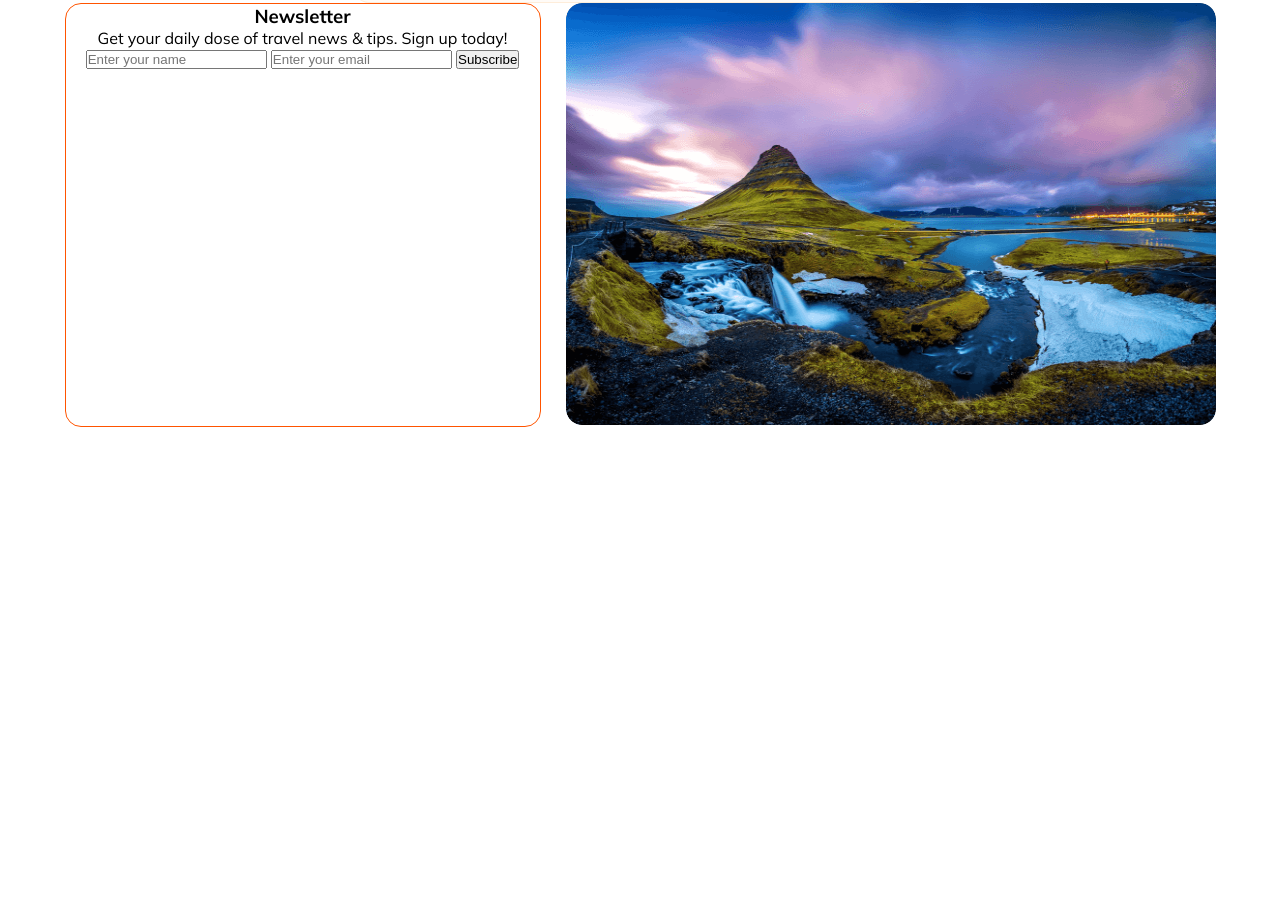
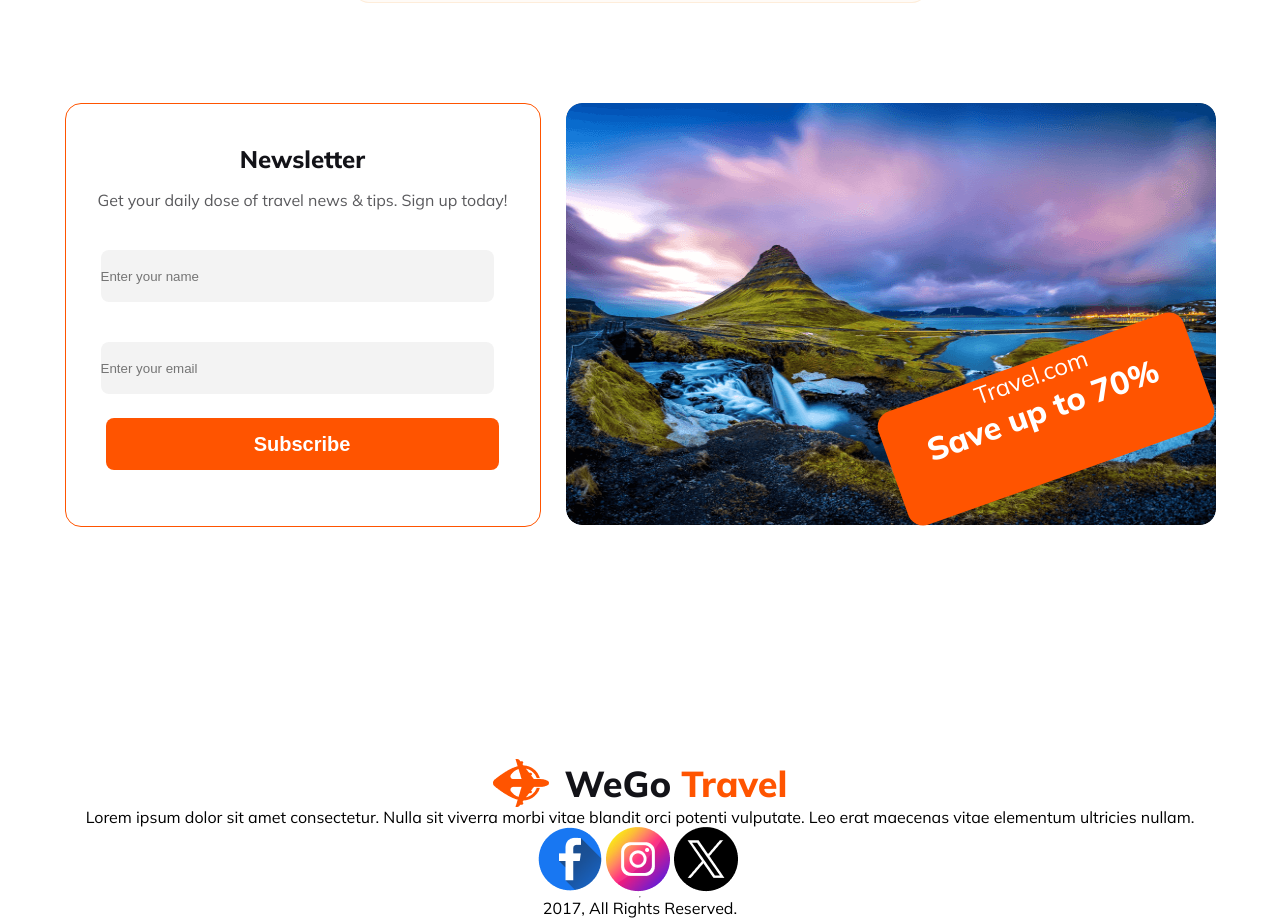
Before and after one commit to ShariarM/B9-A2, a plain HTML site: page index.html in a window 1280 px wide. Shown: the part 3474-4392 px from the top of the page. Before the commit the page ends 3901 px from the top, so only its background shows below. Drawn offline with Linux system fonts and the light colour scheme.

Commit message:
added the footer section

```diff
--- a/index.css
+++ b/index.css
@@ -33,7 +33,7 @@ body {
     gap: 15px;
 }
 
-.nav-left p {
+.nav-left p , .we {
     color: #131318;
     font-size: 36px;
     font-weight: 800;
@@ -318,6 +318,7 @@ body {
     display: flex;
     justify-content: center;
     gap: 25px;
+    margin-top: 100px;
 }
 
 .news-title {
@@ -326,13 +327,105 @@ body {
     border-radius: 16px;
     border: 1px solid #FF5400;
     text-align: center;
+    display: flex;
+    flex-direction: column;
 
 
+}
+
+.news-title h3 {
+    color: #131318;
+    font-size: 24px;
+    font-weight: 800;
+    margin-top: 40px;
+}
+
+.news-title p {
+    color: #5A5A5D;
+    font-size: 16px;
+    font-weight: 400;
+    margin-top: 16px;
+}
+
+.news-title>input {
+    width: 393px;
+    height: 52px;
+    border-radius: 8px;
+    background: rgba(19, 19, 24, 0.05);
+    margin-left: 35px;
+    margin-top: 40px;
+    border: 0;
+
+}
+
+.btn-sub {
+    width: 393px;
+    height: 52px;
+    border-radius: 8px;
+    background: #FF5400;
+    margin-left: 40px;
+    margin-top: 24px;
+    border: 0;
+}
+
+#sub {
+    color: #FFF;
+    text-align: center;
+    font-size: 20px;
+    font-weight: 800;
 }
 
 .news-letter-sec img {
     width: 650px;
     height: 422px;
     border-radius: 16px;
+    /* position: relative; */
 
 }
+
+.off-container {
+    position: relative;
+    width: 324px;
+    height: 120px;
+    transform: rotate(-19.628deg);
+    border-radius: 16px;
+    background: #FF5400;
+    text-align: center;
+    right: -49%;
+    top: -170px;
+}
+
+.off-container p {
+    color: #FFF;
+    text-align: center;
+    font-size: 24px;
+    font-weight: 400;
+}
+
+.off-container h3 {
+    color: #FFF;
+    font-size: 32px;
+    font-weight: 800;
+}
+
+/* footer section */
+
+.ft{
+    display: flex;
+    flex-direction: column;
+    align-items: center;
+    margin-top: 110px;
+}
+
+.ft-title{
+    display: flex;
+    align-items: center;
+    justify-content: center;
+    flex-direction: column;
+}
+
+.ft-logo{
+    display: flex;
+    align-items: center;
+    gap: 16px;
+}
--- a/index.html
+++ b/index.html
@@ -39,8 +39,12 @@
 
                 <div class="input">
                     <input type="text" placeholder="Where go">
-                    <select name="When" id="" placeholder="When"><option value="When">When</option></select>
-                    <select name="text" id="" placeholder=""><option value="When">Select Type</option></select>
+                    <select name="When" id="" placeholder="When">
+                        <option value="When">When</option>
+                    </select>
+                    <select name="text" id="" placeholder="">
+                        <option value="When">Select Type</option>
+                    </select>
                     <button class="btn-find"> <img src="styles/Images/loupe.png" alt=""><span>Find Now</span></button>
                 </div>
             </div>
@@ -75,29 +79,36 @@
                     dictumst nec nibh pellentesque.</p>
             </div>
             <div class="pic-1">
-                <div class="pic-2"><img src="styles/Images/Rectangle 5.png" alt=""><img src="styles/Images/Rectangle 8.png" alt=""></div>
-                <div class="pic-2"><img src="styles/Images/Rectangle 6.png" alt=""><img src="styles/Images/Rectangle 7.png" alt=""><img src="styles/Images/Rectangle 9.png" alt=""></div>
-                <div class="pic-2"><img src="styles/Images/Rectangle 11.png" alt=""><img src="styles/Images/Rectangle 10.png" alt=""></div>
+                <div class="pic-2"><img src="styles/Images/Rectangle 5.png" alt=""><img
+                        src="styles/Images/Rectangle 8.png" alt=""></div>
+                <div class="pic-2"><img src="styles/Images/Rectangle 6.png" alt=""><img
+                        src="styles/Images/Rectangle 7.png" alt=""><img src="styles/Images/Rectangle 9.png" alt="">
+                </div>
+                <div class="pic-2"><img src="styles/Images/Rectangle 11.png" alt=""><img
+                        src="styles/Images/Rectangle 10.png" alt=""></div>
             </div>
         </section>
 
         <section>
             <div class="choose-header">
                 <h1>Why Choose Us</h1>
-                <p>Dolor sit amet consectetur. Diam volutpat neque habitasse pharetra odio sit massa. <br> Sodales dictumst nec nibh pellentesque.</p>
+                <p>Dolor sit amet consectetur. Diam volutpat neque habitasse pharetra odio sit massa. <br> Sodales
+                    dictumst nec nibh pellentesque.</p>
             </div>
             <div class="choose-main">
                 <div class="choose-2">
                     <div class="choose-title">
                         <img src="styles/Images/hotel 1.jpg" alt="">
                         <h3>Handpicked Hotels</h3>
-                        <p>Amet consectetur. Vulputate commodo felis molestie risus  ornare nulla amet et. Libero commodo sagittis dignissim adipiscing quis. Habitant adipiscing risus natoque aliquet. </p>
+                        <p>Amet consectetur. Vulputate commodo felis molestie risus ornare nulla amet et. Libero commodo
+                            sagittis dignissim adipiscing quis. Habitant adipiscing risus natoque aliquet. </p>
 
                     </div>
                     <div class="choose-right">
                         <img src="styles/Images/map 1.jpg" alt="">
                         <h3>World Class Service</h3>
-                        <p>Amet consectetur. Vulputate commodo felis molestie risus  ornare nulla amet et. Libero commodo sagittis dignissim adipiscing quis. Habitant adipiscing risus natoque aliquet. </p>
+                        <p>Amet consectetur. Vulputate commodo felis molestie risus ornare nulla amet et. Libero commodo
+                            sagittis dignissim adipiscing quis. Habitant adipiscing risus natoque aliquet. </p>
 
                     </div>
 
@@ -105,7 +116,8 @@
                 <div class="choose-center">
                     <img src="styles/Images/price-tag 1.jpg" alt="">
                     <h3>Best Price Guarantee</h3>
-                    <p>Amet consectetur. Vulputate commodo felis molestie risus  ornare nulla amet et. Libero commodo sagittis dignissim adipiscing quis. Habitant adipiscing risus natoque aliquet. </p>
+                    <p>Amet consectetur. Vulputate commodo felis molestie risus ornare nulla amet et. Libero commodo
+                        sagittis dignissim adipiscing quis. Habitant adipiscing risus natoque aliquet. </p>
 
                 </div>
             </div>
@@ -120,14 +132,47 @@
                     <p>Get your daily dose of travel news & tips. Sign up today!</p>
                     <input type="text" placeholder="Enter your name">
                     <input type="text" placeholder="Enter your email">
-                    <button>Subscribe</button>
+                    <button class="btn-sub"><span id="sub">Subscribe</span></button>
                 </div>
-                <img src="styles/Images/Rectangle 8 (1).png" alt="">
+                <div>
+                    <img src="styles/Images/Rectangle 8 (1).png" alt="">
+                    <div class="off-container">
+                        <p>Travel.com</p>
+                        <h3>Save up to 70%</h3>
+
+                    </div>
+                </div>
             </div>
         </section>
 
     </main>
-    <footer>
+    <footer class="footer-container">
+        <div class="ft">
+            <div class="ft-title">
+                <div class="ft-logo">
+                    <img src="styles/Images/Group 40071 (2).png" alt="">
+                    <h2 class="we">WeGo <span class="nav_tra">Travel</span></h2>
+                </div>
+                <p>Lorem ipsum dolor sit amet consectetur. Nulla sit viverra morbi vitae blandit orci potenti vulputate.
+                    Leo
+                    erat maecenas vitae elementum ultricies nullam. </p>
+
+            </div>
+            <div>
+                <img src="styles/Images/Facebook.png" alt="">
+                <img src="styles/Images/Instagram.png" alt="">
+                <img src="styles/Images/Twitter.png" alt="">
+                <img src="" alt="">
+            </div>
+
+
+            <hr>
+
+            <div>
+                <p>2017, All Rights Reserved.</p>
+            </div>
+        </div>
+
 
     </footer>
 </body>
```
Also changed, not shown: styles/Images/Facebook.png (added), styles/Images/Instagram.png (added), styles/Images/Twitter.png (added).
